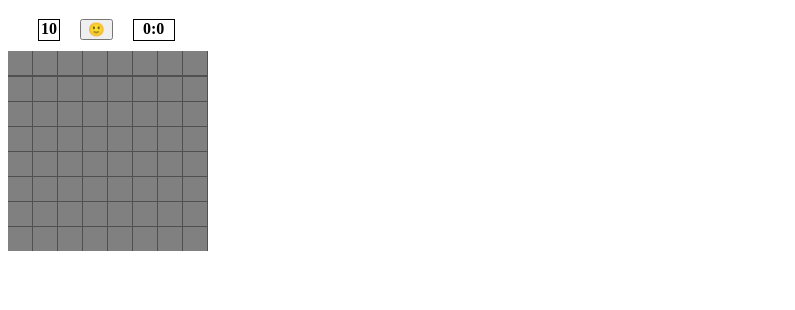
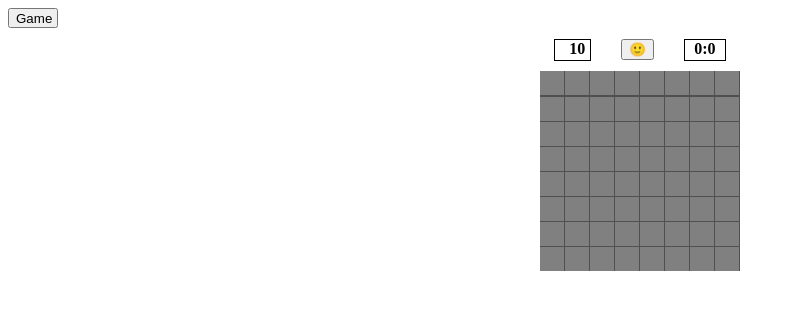
Before and after one commit to yexiu52937/ms, a plain HTML site: page index.html in a window 1280 px wide. Shown: the whole page, without its empty margins (0-795 px from the left). Drawn offline with nearby package versions, Linux system fonts and the light colour scheme.

Commit message:
add game menu

```diff
--- a/index.html
+++ b/index.html
@@ -4,14 +4,29 @@
         <meta charset="UTF-8">
         <title>Minesweeper</title>
         <link rel="stylesheet" href="style.css"></link>
+        <script src="https://cdn.bootcdn.net/ajax/libs/jquery/3.6.4/jquery.js"></script>
         <script src="app.js" charset="utf-8"></script>
+        <script src="nav.js" charset="utf-8"></script>
     </head>
     <body>
-        <div class="flex-wrapper">
-            <h1 class="bombCounter"></h1>
-            <button id="btn" onClick="window.location.reload()">🙂</button>
-            <h1 class="timer"></h1>
+        <div class="topbar">
+            <input class="topbar-game" type="button" id="topbar-game" value="Game"></input>
+            <div id="topbar-game-ul">
+                <ul>
+                    <li>Beginner</li>
+                    <li>Intermediate</li>
+                    <li>Expert</li>
+                </ul>
+            </div>
         </div>
-        <div class="grid"></div>
+        <div class="gameboard">
+            <div class="flex-wrapper">
+                <h1 class="bombCounter"></h1>
+                <button class="reload-btn" id="btn" onClick="window.location.reload()">🙂</button>
+                <h1 class="timer"></h1>
+            </div>
+            <div class="grid"></div>
+        </div>
+
     </body>
 </html>
--- /dev/null
+++ b/nav.js
@@ -0,0 +1,13 @@
+document.addEventListener('DOMContentLoaded', () => {
+    $('#topbar-game-ul').hide()
+    let topbar_game = document.getElementById('topbar-game')
+    topbar_game.addEventListener('click', function(e) {
+        if ($('#topbar-game').val() === '') {
+            $('#topbar-game-ul').hide()
+            $('#topbar-game').val('Game')
+        } else if ($('#topbar-game').val() === 'Game') {
+            $('#topbar-game-ul').show()
+            $('#topbar-game').val('')
+        }
+    })
+})
--- a/style.css
+++ b/style.css
@@ -5,6 +5,7 @@
     flex-wrap: wrap;
     background-color: rgb(80, 80, 80);
     gap: 1px;
+    align-self: center;
 }
 
 .grid div {
@@ -17,18 +18,31 @@
     background-color: rgb(228, 228, 228)!important;
 }
 
-/* .bomb {
-    background-color: orange;
-} */
+.gameboard {
+    display: flex;
+    flex-direction: column;
+}
 
 .flex-wrapper {
     display: flex;
     align-items: center;
-    /* margin-bottom: -10px; */
+    align-self: center;
+}
+
+.reload-btn {
+    margin-inline: 30px;
+}
+
+.bombCounter {
+    height: 20px;
+    width: 30px;
+    font-size: medium;
+    border: 1px solid black;
+    text-align: end;
+    padding-right: 5px;
 }
 
 .timer {
-    margin-left: 20px;
     height: 20px;
     width: 40px;
     font-size: medium;
@@ -36,12 +50,8 @@
     text-align: center;
 }
 
-.bombCounter {
-    margin-left: 30px;
-    margin-right: 20px;
+.topbar-game {
     height: 20px;
-    width: 20px;
-    font-size: medium;
-    border: 1px solid black;
+    width: 50px;
     text-align: center;
 }
```
